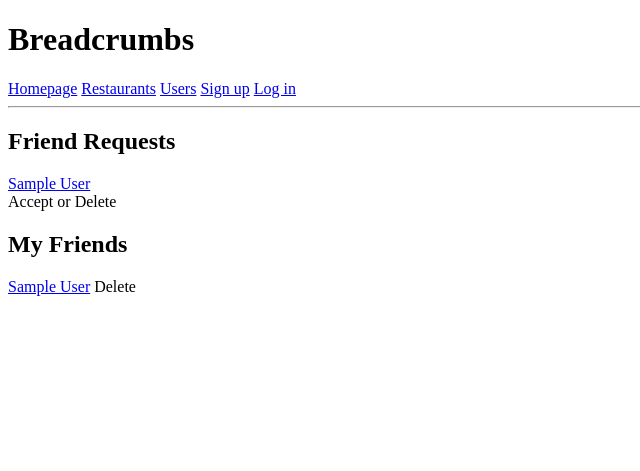
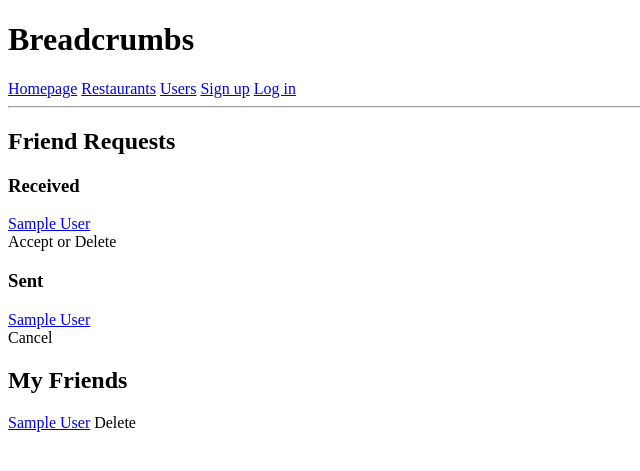
Before and after one commit to itsahsiao/breadcrumbs, a Flask app: template templates/friends.html in a window 1280 px wide. Shown: the top 471 px of the page, without its empty margins (0-640 px from the left). Run offline with Flask 2, Linux system fonts and the light colour scheme; the template is opened without the code that fills it: most values are stand-ins (such as "Sample title", 1, 10 or a date in 2020).

Commit message:
User can see sent friend requests

```diff
--- a/server.py
+++ b/server.py
@@ -205,8 +205,12 @@ def show_friends_and_requests():
     """Show friend requests and list of all friends"""
 
     # Query to get all friend requests for current user
-    friend_requests = db.session.query(Connection).filter(Connection.user_b_id == session["current_user"]["user_id"],
-                                                          Connection.status == "Requested").all()
+    received_friend_requests = db.session.query(Connection).filter(Connection.user_b_id == session["current_user"]["user_id"],
+                                                                   Connection.status == "Requested").all()
+
+    # Query to get all friend requests sent by current user
+    sent_friend_requests = db.session.query(Connection).filter(Connection.user_a_id == session["current_user"]["user_id"],
+                                                               Connection.status == "Requested").all()
 
     # Query to get all friends for current user
     friends = db.session.query(Connection).filter(Connection.user_b_id == session["current_user"]["user_id"],
@@ -214,7 +218,10 @@ def show_friends_and_requests():
 
     # friend_requests[0].user_a.name
 
-    return render_template("friends.html", friend_requests=friend_requests, friends=friends)
+    return render_template("friends.html",
+                           received_friend_requests=received_friend_requests,
+                           sent_friend_requests=sent_friend_requests,
+                           friends=friends)
 
 
 @app.route("/user-visits.json")
--- a/templates/friends.html
+++ b/templates/friends.html
@@ -8,10 +8,13 @@
 
   <h2>Friend Requests</h2>
 
-  {% if friend_requests %}
+  <h3>Received</h3>
+  <div>
+    {% if received_friend_requests %}
 
-    {% for friend_request in friend_requests %}
-      <a href="users/{{ friend_request.user_a.user_id }}">{{ friend_request.user_a.first_name }} {{ friend_request.user_a.last_name }}</a><br>
+      {% for friend_request in received_friend_requests %}
+        <a href="users/{{ friend_request.user_a.user_id }}">{{ friend_request.user_a.first_name }} {{ friend_request.user_a.last_name }}</a>
+        <br>
         Accept or Delete
         <br>
       {% endfor %}
@@ -20,9 +23,30 @@
       No pending Friend Requests.
 
     {% endif %}
+  </div>
+
+  <h3>Sent</h3>
+
+  <div>
+    {% if sent_friend_requests %}
+
+      {% for friend_request in sent_friend_requests %}
+        <a href="users/{{ friend_request.user_b.user_id }}">{{ friend_request.user_b.first_name }} {{ friend_request.user_b.last_name }}</a>
+        <br>
+        Cancel
+        <br>
+      {% endfor %}
+
+    {% else %}
+      No pending Friend Requests.
+
+    {% endif %}
+
+  </div>
 
   <h2>My Friends</h2>
 
+  <div>
     {% if friends %}
 
       {% for friend in friends %}
@@ -35,6 +59,6 @@
       You have no friends.
 
     {% endif %}
-
+</div>
 
 {% endblock %}
```
Lines whose indentation alone changed are shown as unchanged.
